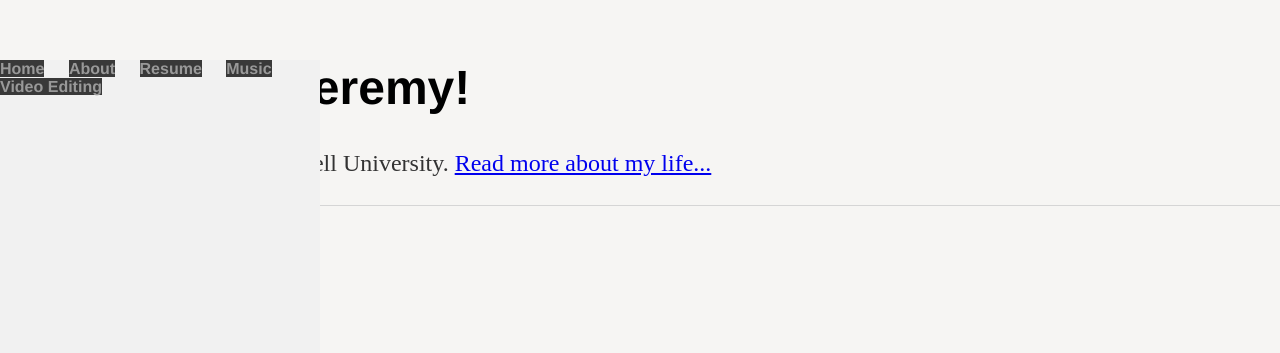
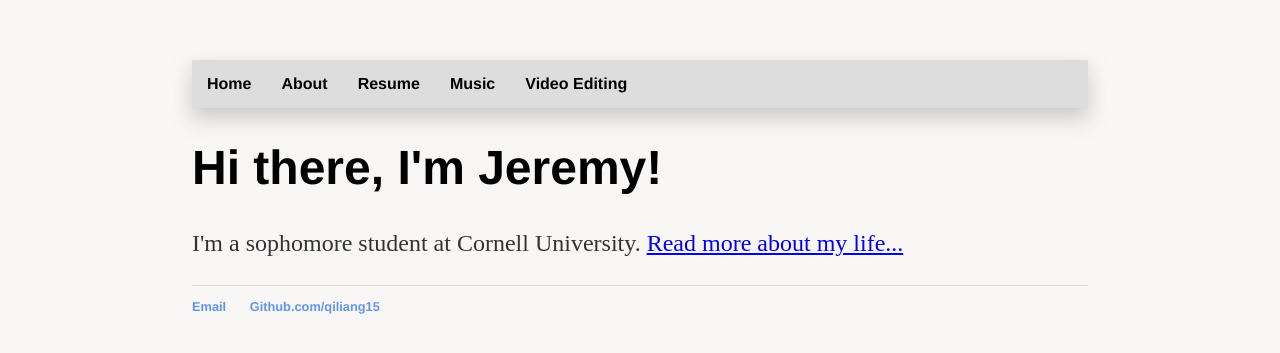
Before and after one commit to jwang115/jwang115.github.io, a Jekyll site: the page built from index.html, in a window 1280 px wide. Shown: the top 353 px of the page. Built offline with Jekyll 4.4.1, drawn with Linux system fonts in a browser that asks for light colours.

Commit message:
Updated with correct menu updates in toolbox

```diff
--- a/css/main.css
+++ b/css/main.css
@@ -1,77 +1,102 @@
 body {
     margin: 60px auto;
-    width: 100%;
-    background-color: #f6f5f3;
+    width: 70%;
+    background-color: #f8f7f6;
 }
-
 ul.sidenav {
     font-family:'Helvetica', 'Arial', 'Sans-Serif';
     padding: 0px;
     list-style: none;
     font-weight: bold;
+    list-style-type: none;
+    -webkit-box-shadow: 0px 10px 20px rgba(159, 157, 157, 0.5);
     margin: 0;
+    text-align: center;
     padding: 0;
-    width: 25%;
-    background-color: #f1f1f1;
-    position: fixed;
-    height: 100%;
+    width: 100%;
+    background-color: #dddddd;
+    position: sticky;
     overflow: auto;
 }
+ul.sidenav li a {
+    display: inline-block;
+    color: #000;
+    padding:8px 16px;
+    text-decoration: none;
+}
+ul.sidenav a {
+    text-decoration: none;
+    color: #2b6513;
+}
+ul.sidenav li a.active {
+     background-color: green;
+     color: white;
+}
+ul.sidenav li a:hover:not(.active) {
+     background-color: #555;
+     color: white;
+     text-decoration: underline;
+
+}
+@media screen and (max-width: 9000px) {
+    ul.sidenav {
+        width: 100%;
+        position: relative;
+    }
+
+    ul.sidenav li a {
+        float: left;
+        padding: 15px;
+    }
+
+    div.content {margin-left: 0;}
+}
+@media screen and (max-width: 400px) {
+    ul.sidenav li a {
+        text-align: center;
+        float: none;
+    }
+}
+
 
 ul.footbar {
     font-family:'Helvetica', 'Arial', 'Sans-Serif';
     padding: 0px;
     list-style: none;
     font-weight: bold;
+
 }
-
-ul.sidenav li{
-    display: inline;
-    margin-right: 20px;
-    background-color: #393939;
-}
-
 ul.footbar li {
     display: inline;
     margin-right: 20px;
 }
-
-ul.sidenav a {
+ul.footbar a {
     text-decoration: none;
-    color: #999;
+    color: cornflowerblue
 }
-ul.sidenav li a:hover:not(.active) {
-  background-color: blue;
-  color: white;
-}
-
-ul.sidenav a:hover {
-    text-decoration: underline;
-    background-color: #4CAF50;
-    color: white;
-}
-
 footer {
     border-top: 1px solid #d5d5d5;
     font-size: .8em;
+
 }
-
-
 
 h1 {
     font-size: 3em;
     font-family:'Helvetica', 'Arial', 'Sans-Serif';
+
 }
 p {
     font-size: 1.5em;
     line-height: 1.4em;
     color: #333;
+    text-decoration: none;
+
 }
+
 ul.posts {
     margin: 20px auto 40px;
     font-size: 1.5em;
 }
-
 ul.posts li {
     list-style: none;
 }
```
